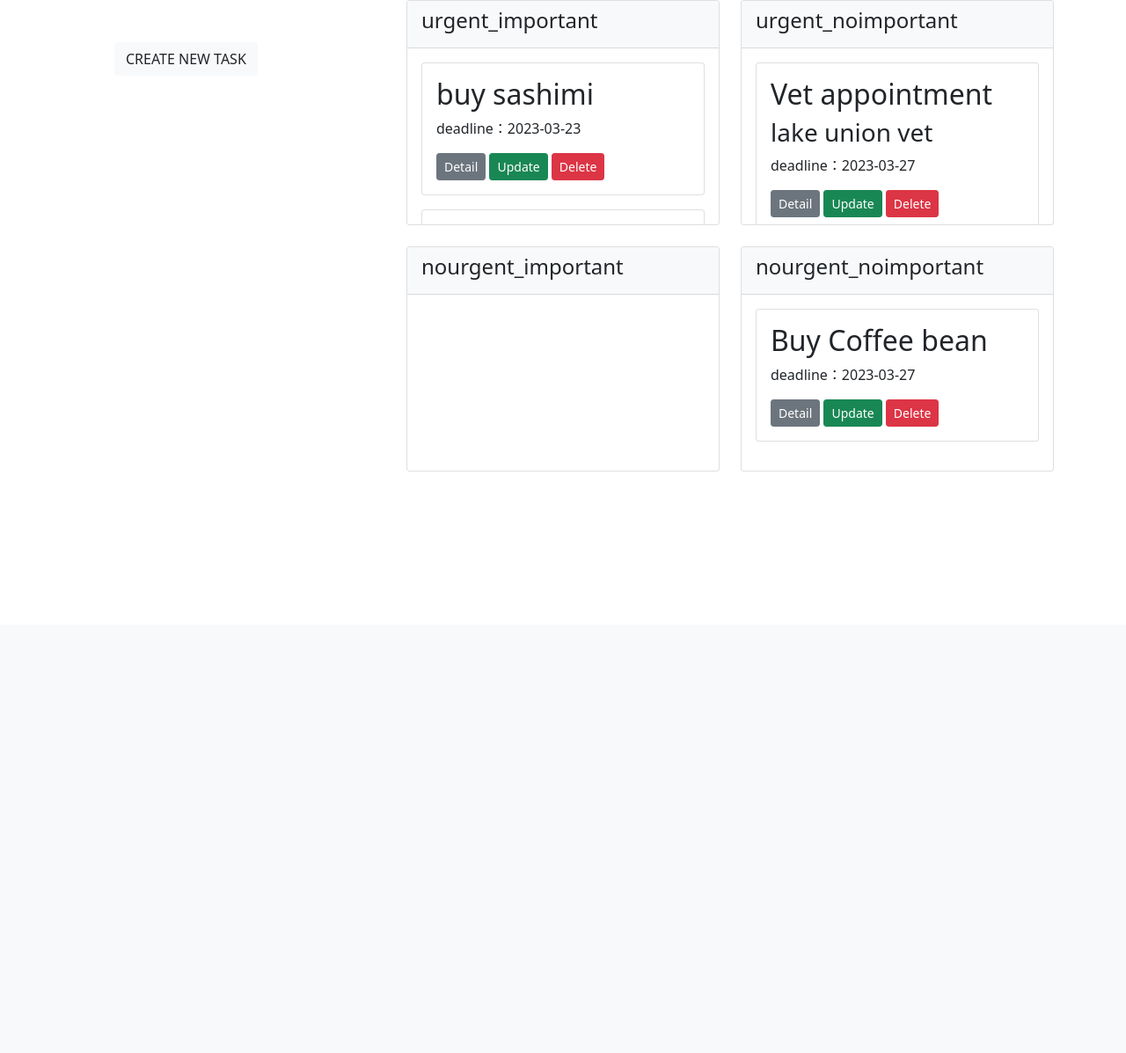
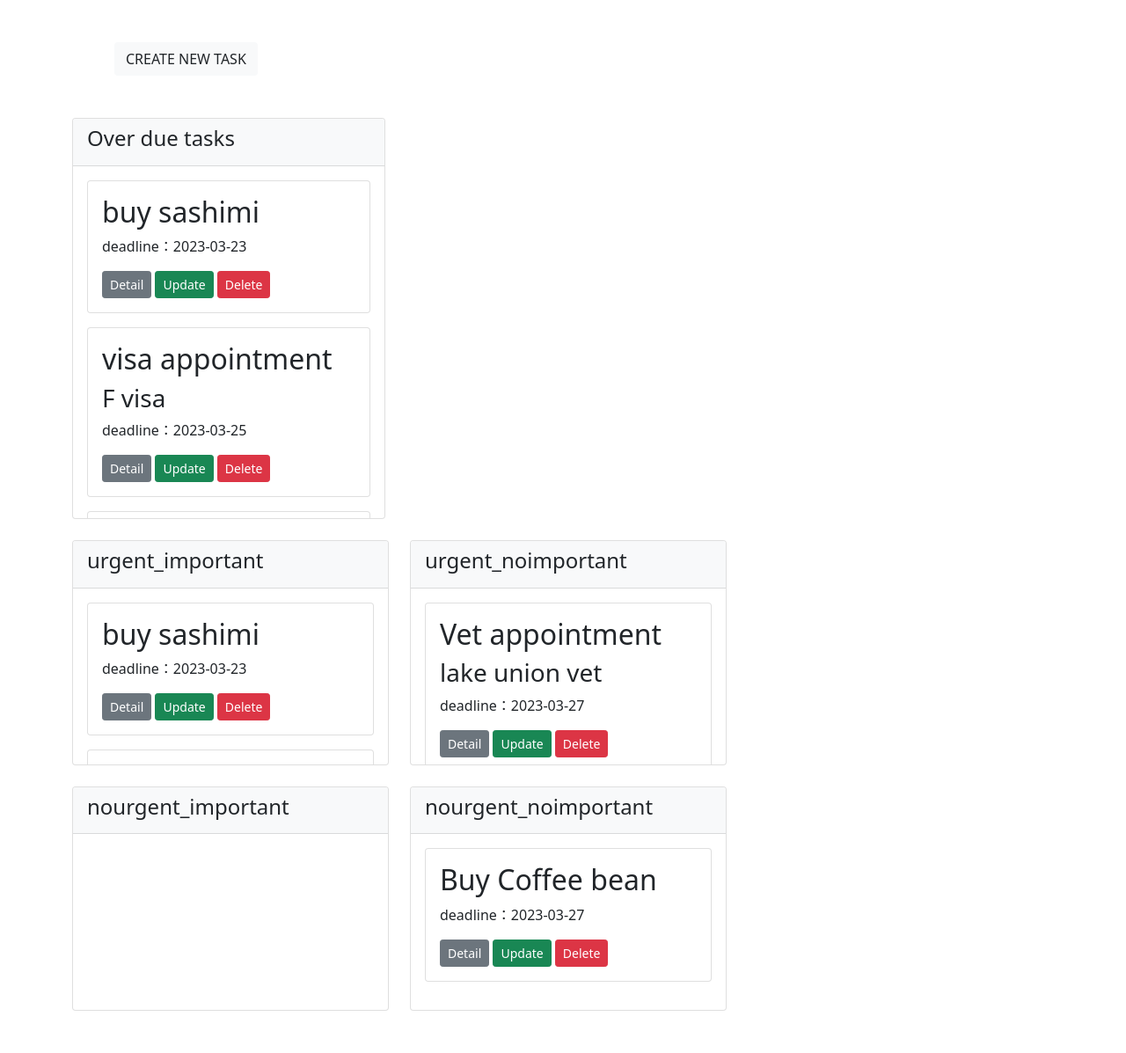
Before and after one commit to kohei110/todo-app-eisenhower, a Flask app: page / in a window 1280 px wide. Shown: the part 90-1287 px from the top of the page at 88% size. Before the commit the page ends 626 px from the top, so only its background shows below. Run offline with Flask 2, Linux system fonts and the light colour scheme; data comes from the database, SQL or seed files in the repository; some libraries are stand-ins or nearby versions.

Commit message:
create over due task list

```diff
--- a/templates/index.html
+++ b/templates/index.html
@@ -5,6 +5,31 @@
     <div class="row">
         <div class="col-md-4 mb-4 align-self-start">
             <a class="btn m-5 bg-light text-dark" href="/create" role="button">CREATE NEW TASK</a>
+            <div class="card">
+            <div class="card-header bg-light text-dark">
+                <h4>Over due tasks</h4>
+            </div>
+            <div class="card-body" style="height: 400px; overflow-y: auto;">
+                {% set categories = ['urgent_important', 'urgent_noimportant', 'nourgent_important', 'nourgent_noimportant'] %}
+                {% for category in categories %}
+                    {% for post in posts_by_category[category] %}
+                    {% if post.due.date() < today %}
+                        <div class="card mb-3">
+                            <div class="card-body">
+                                <h2 class="card-title">{{ post.title }}</h2>
+                                <h3 class="card-title">{{ post.detail }}</h3>
+                                <p>deadline：{{ post.due.date() }}</p>
+                                <a class="btn btn-secondary btn-sm mr-1" href="/detail/{{ post.id }}" role="button">Detail</a>
+                                <a class="btn btn-success btn-sm mr-1" href="/update/{{ post.id }}" role="button">Update</a>
+                                <a class="btn btn-danger btn-sm" href="/delete/{{ post.id }}" role="button">Delete</a>
+                            </div>
+                        </div>
+                    {% endif %}
+                    {% endfor %}
+                {% endfor %}
+                </div>
+            </div>
+        </div>
         </div>
         <div class="col-md-8 mb-4 align-self-end justify-content-end">
             <div class="row">
@@ -37,41 +62,4 @@
     </div>
 </div>
 </body>
-
-<!--
-    <div class="container">
-        <div class="row">
-
-            <div class="col-md-4 mb-4 align-self-start">
-                <a class="btn btn-info btn-lg m-5" href="/create" role="button">CREATE NEW TASK</a>
-            </div>
-
-            <div class="col-md-8 mb-4 align-self-end justify-content-end">
-                {% set categories = ['urgent_important', 'urgent_noimportant', 'nourgent_important', 'nourgent_noimportant'] %}
-                {% for category in categories %}
-                    <div class="col-md-6 mb-4">
-                        <div class="card">
-                            <div class="card-header">
-                                <h4>{{ category }}</h4>
-                            </div>
-                            <div class="card-body">
-                                {% for post in posts_by_category[category] %}
-                                    <div class="card mb-3">
-                                        <div class="card-body">
-                                            <h2 class="card-title">{{ post.title }}</h2>
-                                            <h3 class="card-title">{{ post.detail }}</h3>
-                                            <p>deadline：{{ post.due.date() }}</p>
-                                            <a class="btn btn-secondary btn-sm" href="/detail/{{ post.id }}" role="button">Detail</a>
-                                            <a class="btn btn-success btn-sm" href="/update/{{ post.id }}" role="button">Update</a>
-                                            <a class="btn btn-danger btn-sm" href="/delete/{{ post.id }}" role="button">Delete</a>
-                                        </div>
-                                    </div>
-                                {% endfor %}
-                            </div>
-                        </div>
-                    </div>
-                {% endfor %}
-            </div>
-        </div>
-    </div> -->
 {% endblock %}
```
